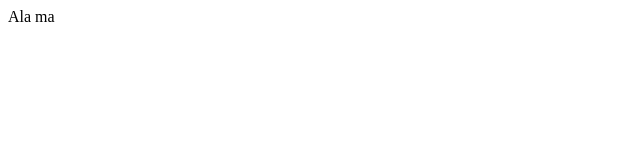
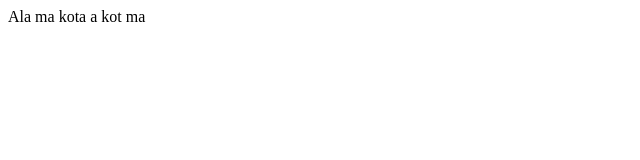
Before and after one commit to JuliuszV/CV_project_02042024, a plain HTML site: page index.html in a window 1280 px wide. Shown: the whole page, without its empty margins (0-640 px from the left). Drawn offline with Linux system fonts and the light colour scheme.

Commit message:
zmiana kot ma

```diff
--- a/index.html
+++ b/index.html
@@ -6,6 +6,6 @@
     <title>Document</title>
 </head>
 <body>
-    Ala ma
+    Ala ma kota a kot ma
 </body>
 </html>
```
